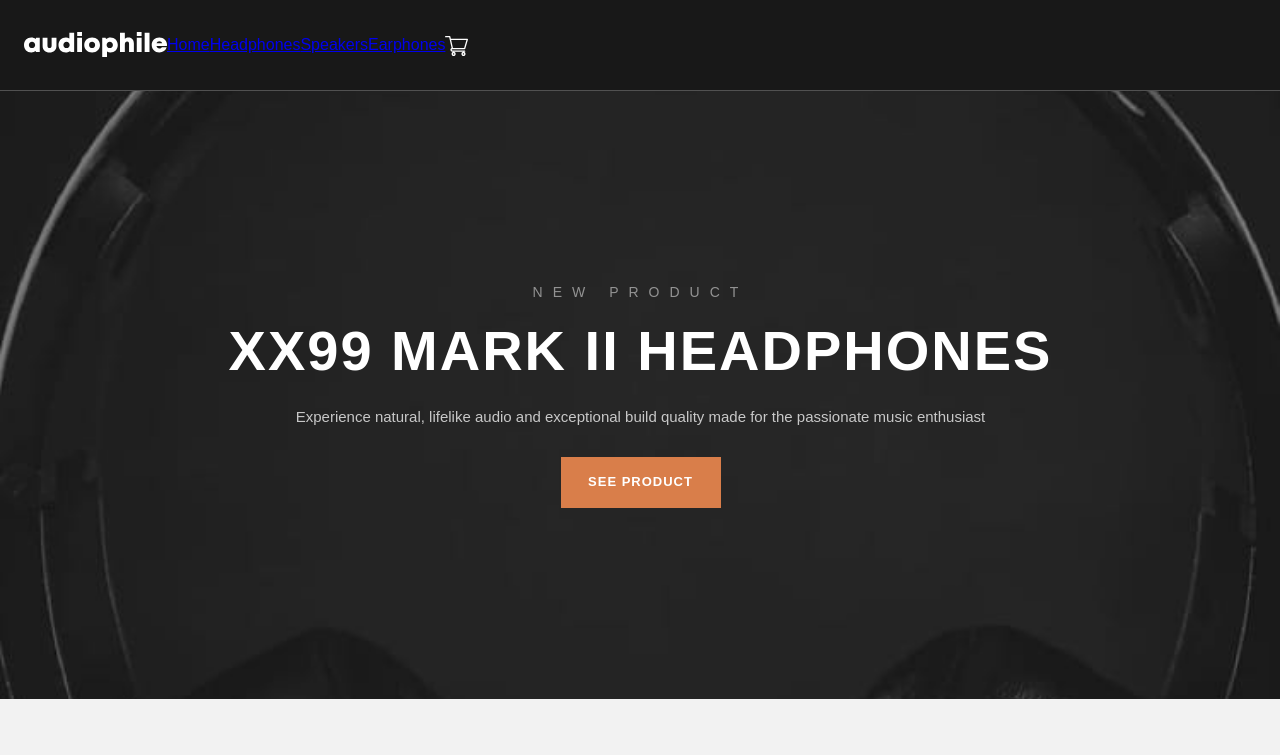
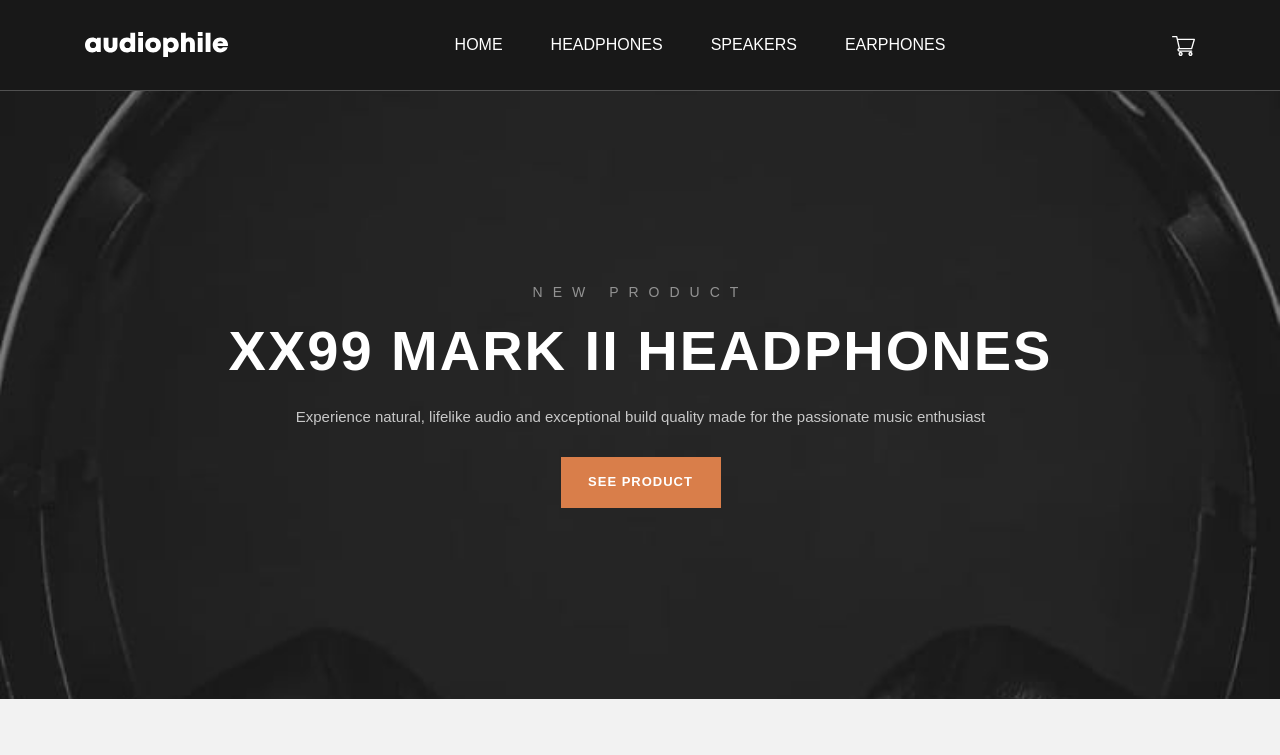
Before and after one commit to Ibarra11/audiophile, a React (Create React App) app: page / in a window 1280 px wide. Shown: the top 755 px of the page. Built offline with nearby package versions, Linux system fonts and the light colour scheme.

Commit message:
Header mobile responsive

```diff
--- a/src/components/App/styles.ts
+++ b/src/components/App/styles.ts
@@ -4,4 +4,7 @@ const AppContainer = styled.div`
   background-color: #f2f2f2;
 `;
 
-export { AppContainer };
+const MaxWidthWrapper = styled.div`
+  max-width: 1100px;
+`;
+export { AppContainer, MaxWidthWrapper };
--- a/src/components/Footer/index.tsx
+++ b/src/components/Footer/index.tsx
@@ -21,30 +21,29 @@ import {
 
 const Footer = () => {
   const location = useLocation();
-  console.log(location);
   return (
     <Wrapper>
       <OrangeInlineBorder />
       <LogoIcon src={Logo} alt="site logo" />
       <Nav>
-        <NavLink to="/" isActive={location.pathname === '/'}>
+        <NavLink to="/" active={location.pathname === '/' ? 1 : -1}>
           Home
         </NavLink>
         <NavLink
           to="/headphones"
-          isActive={location.pathname === '/headphones'}
+          active={location.pathname === '/headphones' ? 1 : -1}
         >
           Headphones
         </NavLink>
         <NavLink
           to="/speakers"
-          isActive={location.pathname === '/speakers'}
+          active={location.pathname === '/speakers' ? 1 : -1}
         >
           Speakers
         </NavLink>
         <NavLink
           to="/earphones"
-          isActive={location.pathname === '/earphones'}
+          active={location.pathname === '/earphones' ? 1 : -1}
         >
           Earphones
         </NavLink>
--- a/src/components/Footer/styles.ts
+++ b/src/components/Footer/styles.ts
@@ -1,5 +1,5 @@
 import styled from 'styled-components/macro';
-import { Link } from 'react-router-dom';
+import { Link } from '../../shared/css/components';
 const Wrapper = styled.footer`
   position: relative;
   display: flex;
@@ -29,10 +29,10 @@ const Nav = styled.nav`
   letter-spacing: 2px;
 `;
 
-const NavLink = styled(Link)<{ isActive: boolean }>`
+const NavLink = styled(Link)<{ active: 1 | -1 }>`
   color: hsl(
     ${(p) =>
-      p.isActive ? 'var(--clr-primary-orange)' : 'var(--clr-white)'}
+      p.active === 1 ? 'var(--clr-primary-orange)' : 'var(--clr-white)'}
   );
   font-size: var(--text-subtitle);
   text-decoration: none;
--- a/src/components/Header/index.tsx
+++ b/src/components/Header/index.tsx
@@ -4,7 +4,7 @@ import ShoppingCart from '../ShoppingCart';
 import Logo from '../../assets/shared/desktop/logo.svg';
 import CartIcon from '../../assets/shared/desktop/icon-cart.svg';
 import HamburgerMenu from '../../assets/shared/tablet/icon-hamburger.svg';
-import { Link } from '../../shared/css/components';
+import { Link, MaxWidthWrapper } from '../../shared/css/components';
 import {
   HeaderWrapper,
   MobileToTablet,
@@ -13,7 +13,7 @@ import {
   IconButtonWrapper,
   IconLink,
   NavList,
-  NavItem,
+  NavLink,
 } from './styles';
 import { AnimatePresence } from 'framer-motion';
 
@@ -63,10 +63,10 @@ const MobileHeader = () => {
           <Icon src={Logo} />
         </Link>
         <NavList>
-          <NavItem to="/">Home</NavItem>
-          <NavItem to="/earphones">Headphones</NavItem>
-          <NavItem to="/speakers">Speakers</NavItem>
-          <NavItem to="/earphones">Earphones</NavItem>
+          <NavLink to="/">Home</NavLink>
+          <NavLink to="/earphones">Headphones</NavLink>
+          <NavLink to="/speakers">Speakers</NavLink>
+          <NavLink to="/earphones">Earphones</NavLink>
         </NavList>
         <IconButtonWrapper onClick={toggleCart}>
           <Icon src={CartIcon} />
--- a/src/components/Header/styles.ts
+++ b/src/components/Header/styles.ts
@@ -25,6 +25,9 @@ const LaptopToDesktop = styled.div`
   display: none;
   ${breakpoints.laptopAndUp} {
     display: flex;
+    max-width: 1110px;
+    margin: auto;
+    justify-content: space-between;
   }
 `;
 
@@ -47,9 +50,16 @@ const IconButtonWrapper = styled.button`
   }
 `;
 
-const NavList = styled.nav``;
-
-const NavItem = styled(Link)``;
+const NavList = styled.nav`
+  display: flex;
+  gap: 3rem;
+`;
+const NavLink = styled(Link)`
+  color: hsl(var(--clr-white));
+  font-size: var(--fs-text-subtitle);
+  text-transform: uppercase;
+  text-decoration: none;
+`;
 
 const Icon = styled.img`
   display: block;
@@ -65,5 +75,5 @@ export {
   IconButtonWrapper,
   IconLink,
   NavList,
-  NavItem,
+  NavLink,
 };
--- a/src/shared/css/components.ts
+++ b/src/shared/css/components.ts
@@ -9,6 +9,7 @@ const Link = styled(RouterLink)`
     background-color: hsl(var(--clr-primary-orange));
     position: absolute;
     bottom: -8px;
+    left: 0;
     width: 100%;
     height: 4px;
     clip-path: polygon(50% 0%, 50% 0%, 50% 0%, 50% 0%);
@@ -21,4 +22,7 @@ const Link = styled(RouterLink)`
   }
 `;
 
-export { Link };
+const MaxWidthWrapper = styled.div`
+  max-width: 1110px;
+`;
+export { Link, MaxWidthWrapper };
```
